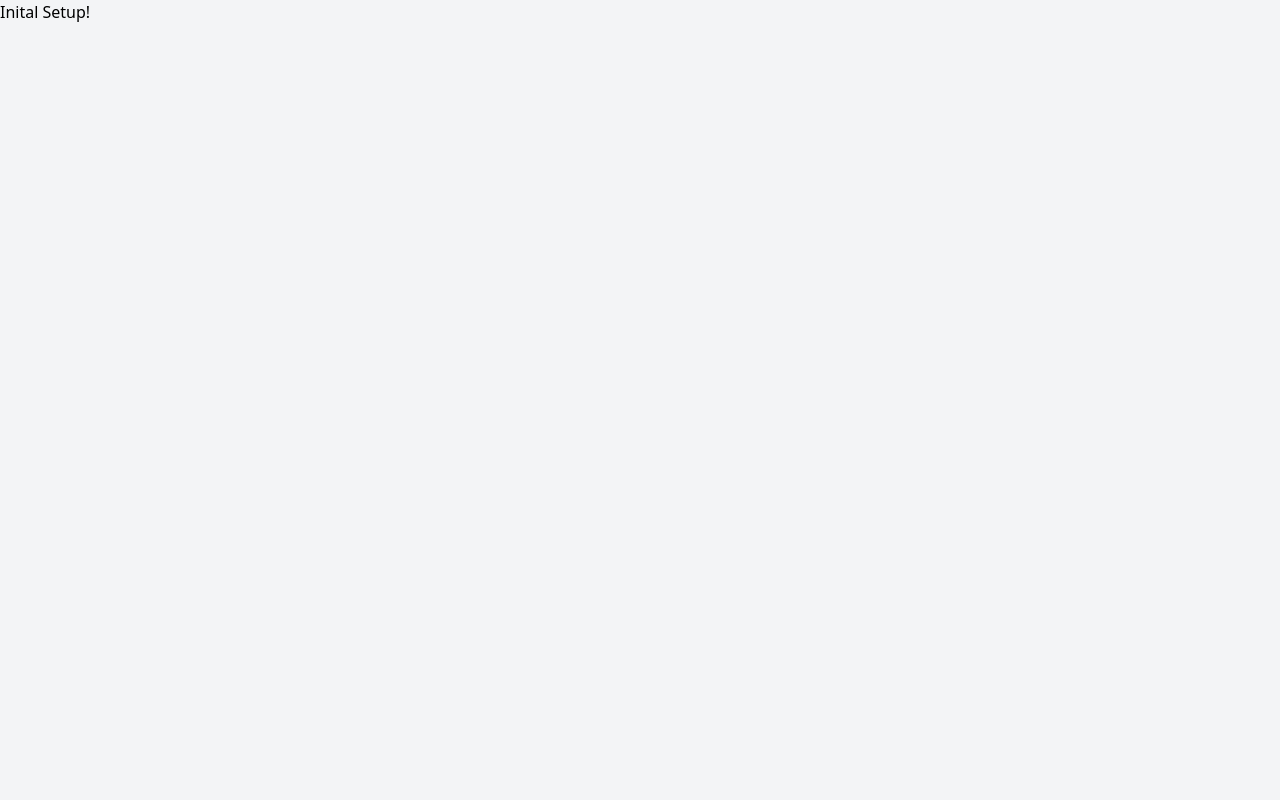
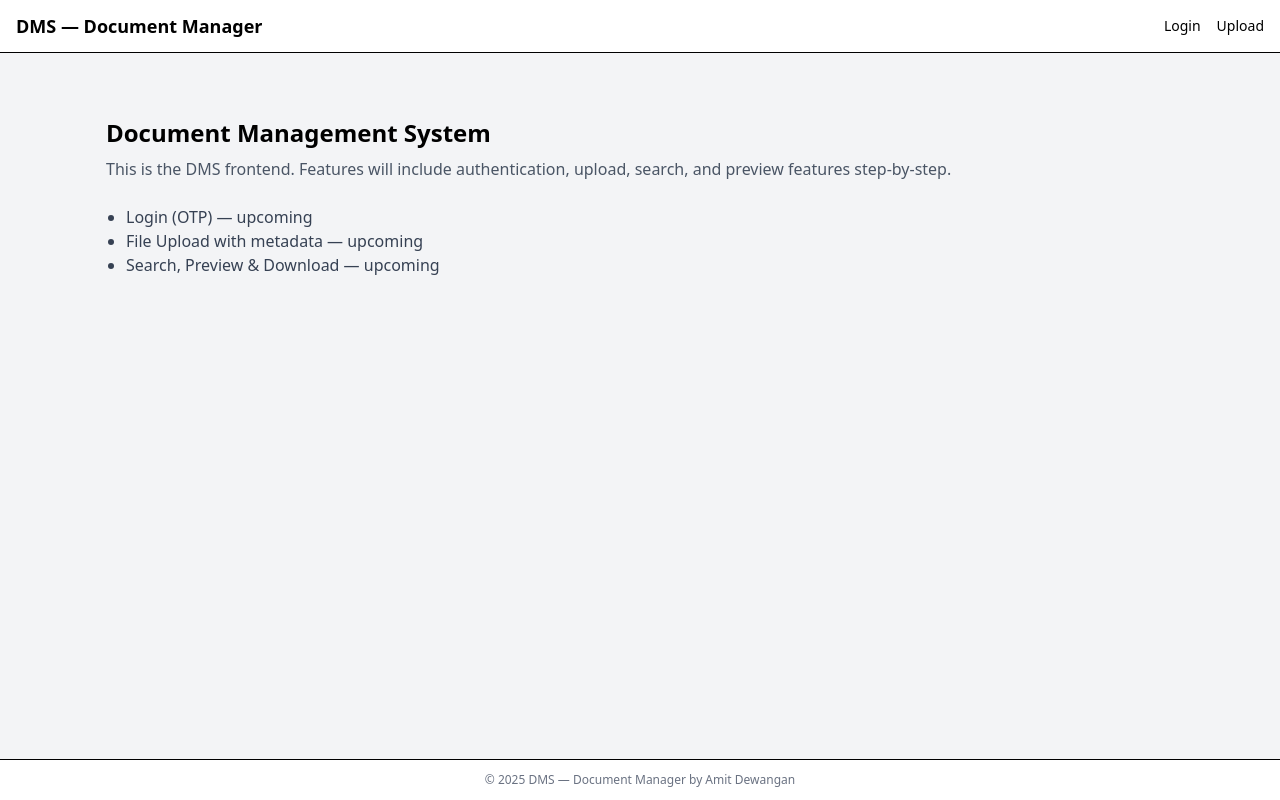
Before and after one commit to Amit-TheOne/dms-ui, a React (Vite) app: page / in a window 1280 px wide. Built offline with nearby package versions, Linux system fonts and the light colour scheme.

Commit message:
Add: structure App.tsx with navigation & routing

```diff
--- a/src/App.tsx
+++ b/src/App.tsx
@@ -1,8 +1,36 @@
+import { Routes, Route, Link } from "react-router-dom";
+import Home from "./pages/Home";
+import Login from "./pages/Login";
+import Upload from "./pages/Upload";
+
 export default function App() {
 
   return (
-    <div>
-      Inital Setup!
+     <div className="min-h-screen flex flex-col">
+      {/* NavBar */}
+      <header className="bg-white border-b">
+        <div className="w-full mx-auto px-4 py-3 flex items-center justify-between">
+          <Link to="/" className="text-lg font-semibold">DMS — Document Manager</Link>
+          <nav className="flex gap-4 text-sm">
+            <Link to="/login" className="hover:font-bold">Login</Link>
+            <Link to="/upload" className="hover:font-bold">Upload</Link>
+          </nav>
+        </div>
+      </header>
+
+      <main className="flex-1 max-w-[1100px] w-full mx-auto px-4 py-8">
+        <Routes>
+          <Route path="/" element={<Home />} />
+          <Route path="/login" element={<Login />} />
+          <Route path="/upload" element={<Upload />} />
+        </Routes>
+      </main>
+
+      <footer className="bg-white border-t">
+        <div className="w-full mx-auto px-4 py-3 text-xs text-gray-500 text-center">
+          © {new Date().getFullYear()} DMS — Document Manager by Amit Dewangan
+        </div>
+      </footer>
     </div>
   )
 }
```
